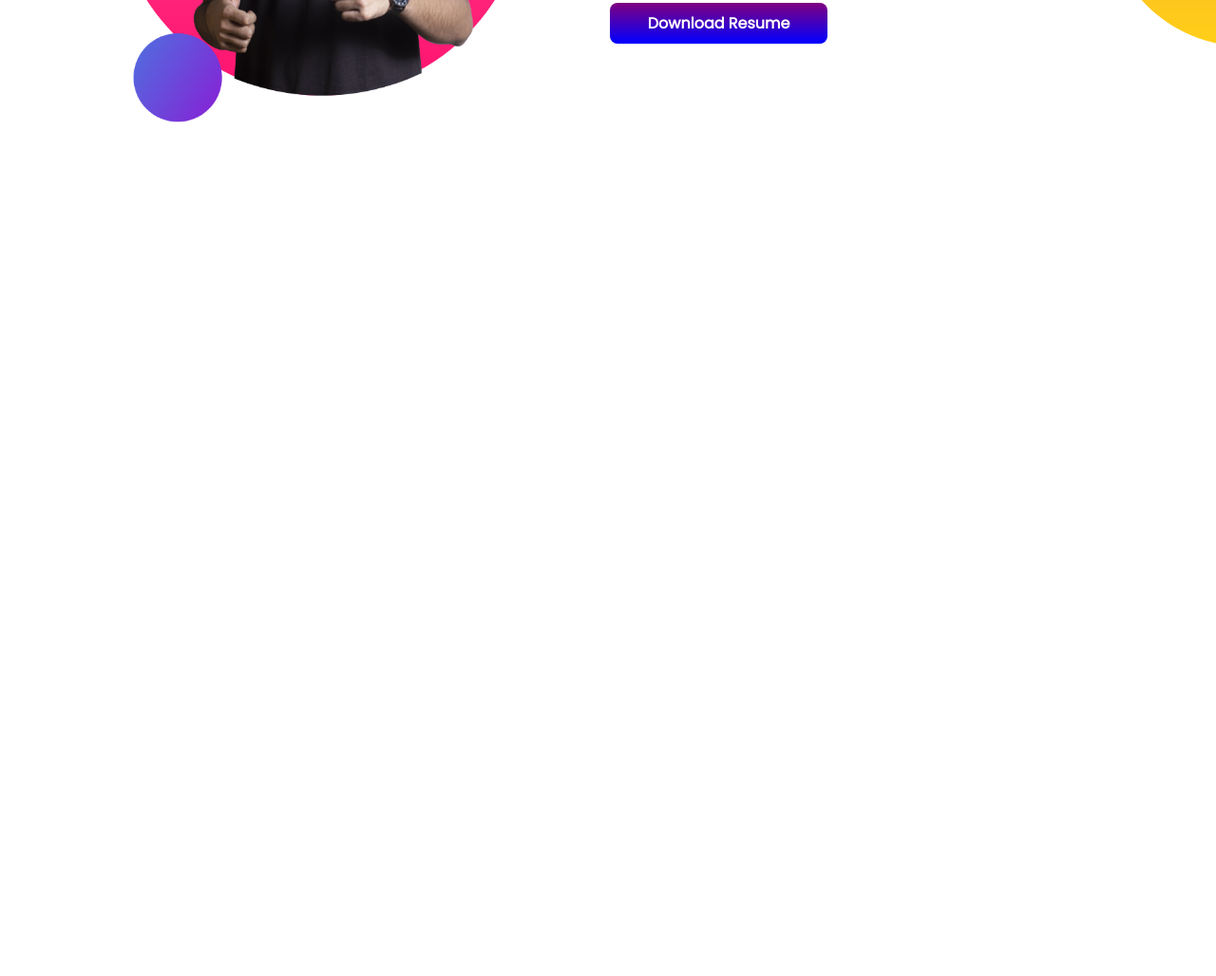
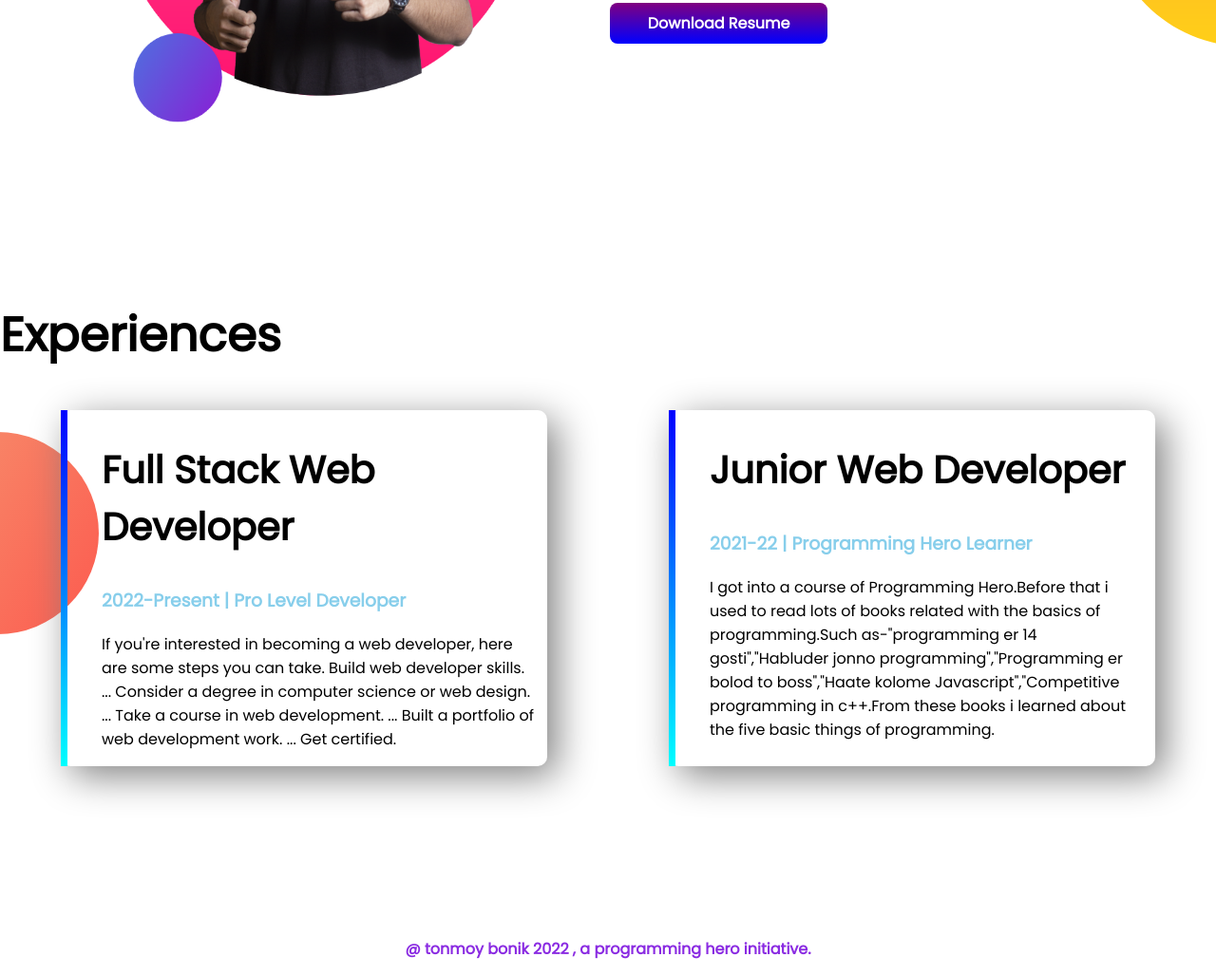
Before and after one commit to CodewithTonmoy/my-portfolio, a plain HTML site: page index.html in a window 1280 px wide. Shown: the part 1103-2131 px from the top of the page at 95% size. Before the commit the page ends 1419 px from the top, so only its background shows below. Drawn offline with Linux system fonts and the light colour scheme.

Commit message:
third sec & footer done

```diff
--- a/index.html
+++ b/index.html
@@ -13,7 +13,7 @@
 </head>
 
 <body>
-    <section class="add-banner">
+    <section class="add-banner flexible-container">
         <div class="half-width">
             <h1>Code With <span class="vio-color">Tonmoy</span></h1>
             <h1>Eat,sleep,code & repeat</h1>
@@ -36,7 +36,7 @@
         </div>
 
     </section>
-    <section class="dream-big">
+    <section class="dream-big flexible-container">
         <div class="half-width adjust-pos">
             <img src="images/dream.png">
         </div>
@@ -51,6 +51,36 @@
 
 
     </section>
+    <section class="Experience-area">
+        <h1>Experiences</h1>
+        <div class="flexible-container">
+            <div class="make-shadow" id="full-stack">
+                <h2>Full Stack Web Developer</h2>
+                <h3 class="vio-color">2022-Present | Pro Level Developer</h3>
+                <p>If you're interested in becoming a web developer, here are some steps you can take.
+                    Build web developer skills. ...
+                    Consider a degree in computer science or web design. ...
+                    Take a course in web development. ...
+                    Built a portfolio of web development work. ...
+                    Get certified.</p>
+            </div>
+            <div id="junior-dev" class="make-shadow">
+                <h2>Junior Web Developer</h2>
+                <h3 class="vio-color">2021-22 | Programming Hero Learner</h3>
+                <p>I got into a course of Programming Hero.Before that i used to read lots of books related with the
+                    basics
+                    of programming.Such as-"programming er 14 gosti","Habluder jonno programming","Programming er bolod
+                    to
+                    boss","Haate kolome Javascript","Competitive programming in c++.From these books i learned about the
+                    five basic things of programming.</p>
+            </div>
+
+        </div>
+
+    </section>
+    <footer>
+        <p>@ tonmoy bonik 2022 , a programming hero initiative.</p>
+    </footer>
 
 </body>
 
--- a/style.css
+++ b/style.css
@@ -8,11 +8,15 @@ h1 {
     font-size: 50px;
 }
 
-.vio-color {
-    color: blueviolet;
+h2 {
+    font-size: 40px;
 }
 
-section {
+.vio-color {
+    color: skyblue;
+}
+
+.flexible-container {
     display: flex;
     margin-bottom: 180px;
 }
@@ -52,3 +56,42 @@ section {
 .adjust-pos {
     padding-left: 3%;
 }
+
+.make-shadow {
+    width: 50%;
+    box-shadow: 10px 10px 40px gray;
+    margin-left: 5%;
+    margin-right: 5%;
+    padding-left: 36px;
+    padding-right: 10px;
+    border-radius: 10px;
+
+}
+
+.Experience-area {
+    background-image: url(images/exp-bg.png);
+    background-repeat: no-repeat;
+    background-position: left;
+    background-attachment: fixed;
+
+
+
+}
+
+#full-stack {
+    border-left: 7px solid;
+    border-image: linear-gradient(blue, cyan);
+    border-image-slice: 1;
+}
+
+#junior-dev {
+    border-left: 7px solid;
+    border-image: linear-gradient(blue, cyan);
+    border-image-slice: 1;
+}
+
+footer p {
+    text-align: center;
+    font-weight: 600;
+    color: blueviolet;
+}
```
